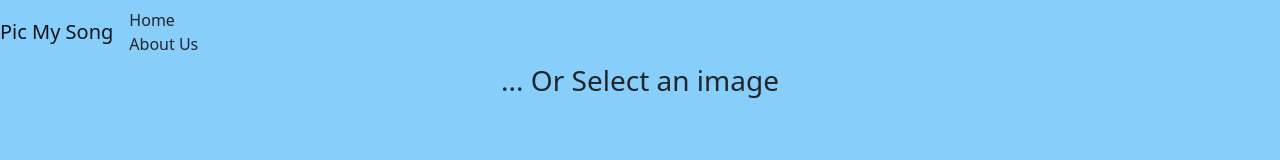
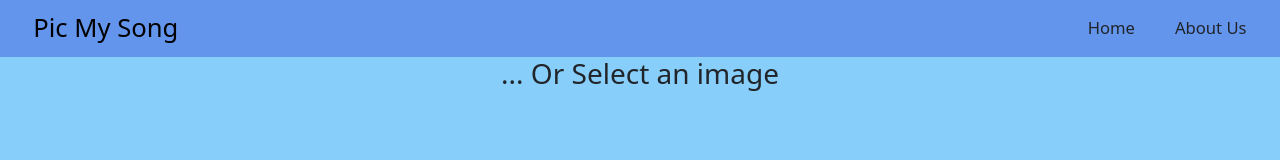
Before and after one commit to Godzilla-at-table3/frontend, a React (Create React App) app: page / in a window 1280 px wide. Shown: the top 160 px of the page. Built offline with nearby package versions, Linux system fonts and the light colour scheme; no server answers.

Commit message:
header: nav bar working

```diff
--- a/src/Header.css
+++ b/src/Header.css
@@ -1,13 +1,35 @@
-#header {
+.Navbar {
     flex-shrink: 0;
     display: flex;
-    justify-content: space-around;
+    justify-content: space-between;
     align-items: center;
-    padding: 10px;
+    padding: 1%;
     background-color: cornflowerblue;
 }
+span.Header.navbar-brand{
+  padding: 0.1%;
+ margin-left: 2.5%;
+ font-size: 2vmax;
+ color:black;
+}
 
-#header #links {
+div.nav-item{
     display: flex;
-    gap: 1em;
-}
+    flex: 30%;
+    align-items: center;
+    justify-content: right;
+  }
+
+  a.nav-link{
+    font-size: 1.3vmax;
+    padding: 0.5vmax;
+    margin-right: 2.5%;
+    background-color: none;
+    border-radius: 1rem;
+  }
+
+  a.nav-link:hover{
+    color:rgb(12, 12, 11);
+    background-color: rgba(255, 255, 255, 0.874) !important;
+    border-radius: 1rem;
+  }
--- a/src/Header.js
+++ b/src/Header.js
@@ -7,20 +7,13 @@ class Header extends React.Component {
     render() {
         return (
 
-            <Navbar collapseOnSelect expand="lg">
+            <Navbar collapseOnSelect expand="lg" className= "Navbar">
             <Navbar.Brand className= "Header">Pic My Song</Navbar.Brand>
             <NavItem>
               <Link to="/" className="nav-link">Home</Link>
                   <Link to="/about" className="nav-link">About Us</Link>
             </NavItem>
           </Navbar>
-            // <div id="header">
-            //     <h1>Picture to Song</h1>
-            //     <div id="links">
-            //         <a href="https://localhost:3001">Home</a>
-            //         <a href="https://localhost:3001">About</a>
-            //     </div>
-            // </div>
         )
     }
 }
```
